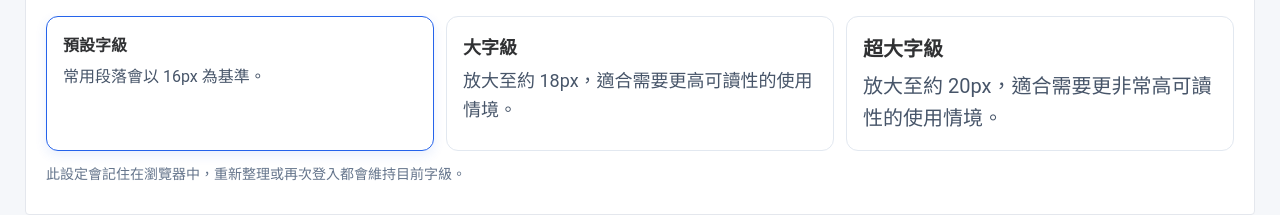
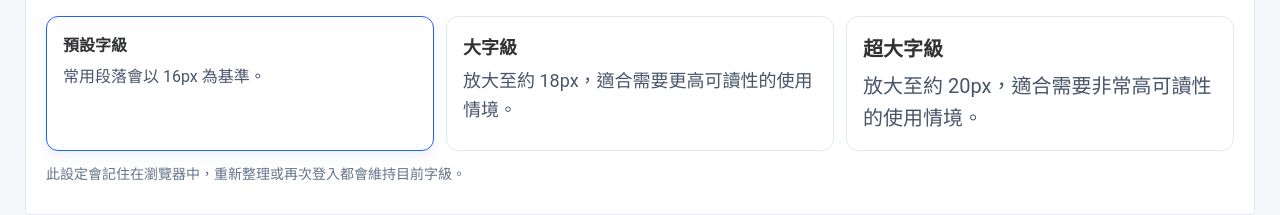
Before and after one commit to nj1i6t6/Dr.Goat-AI-Agent, a Vue app in the folder frontend/: page /settings in a window 1280 px wide. Shown: the part 331-546 px from the top of the page. Built offline with nearby package versions, Linux system fonts and the light colour scheme; no server answers; sample sign-in values are in the browser's storage.

Commit message:
Fix typo in SettingsView.vue description
Corrected a typo in the description for extra large font scale.

```diff
--- a/frontend/src/views/SettingsView.vue
+++ b/frontend/src/views/SettingsView.vue
@@ -39,7 +39,7 @@
           :class="{ active: fontScaleValue === FONT_SCALE.EXTRA_LARGE }"
         >
           <div class="preview-title">超大字級</div>
-          <div class="preview-description">放大至約 20px，適合需要更非常高可讀性的使用情境。</div>
+          <div class="preview-description">放大至約 20px，適合需要非常高可讀性的使用情境。</div>
         </div>
       </div>
       <p class="font-scale-hint">此設定會記住在瀏覽器中，重新整理或再次登入都會維持目前字級。</p>
```
